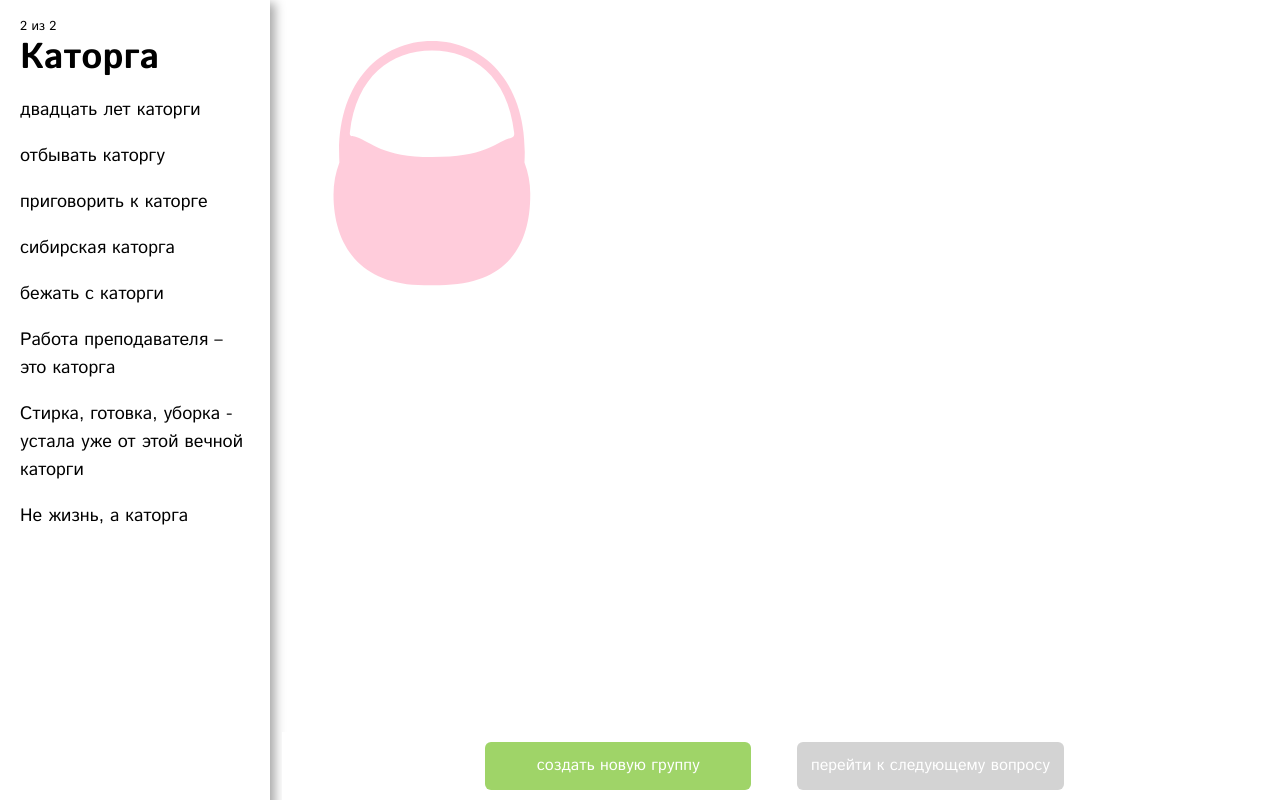
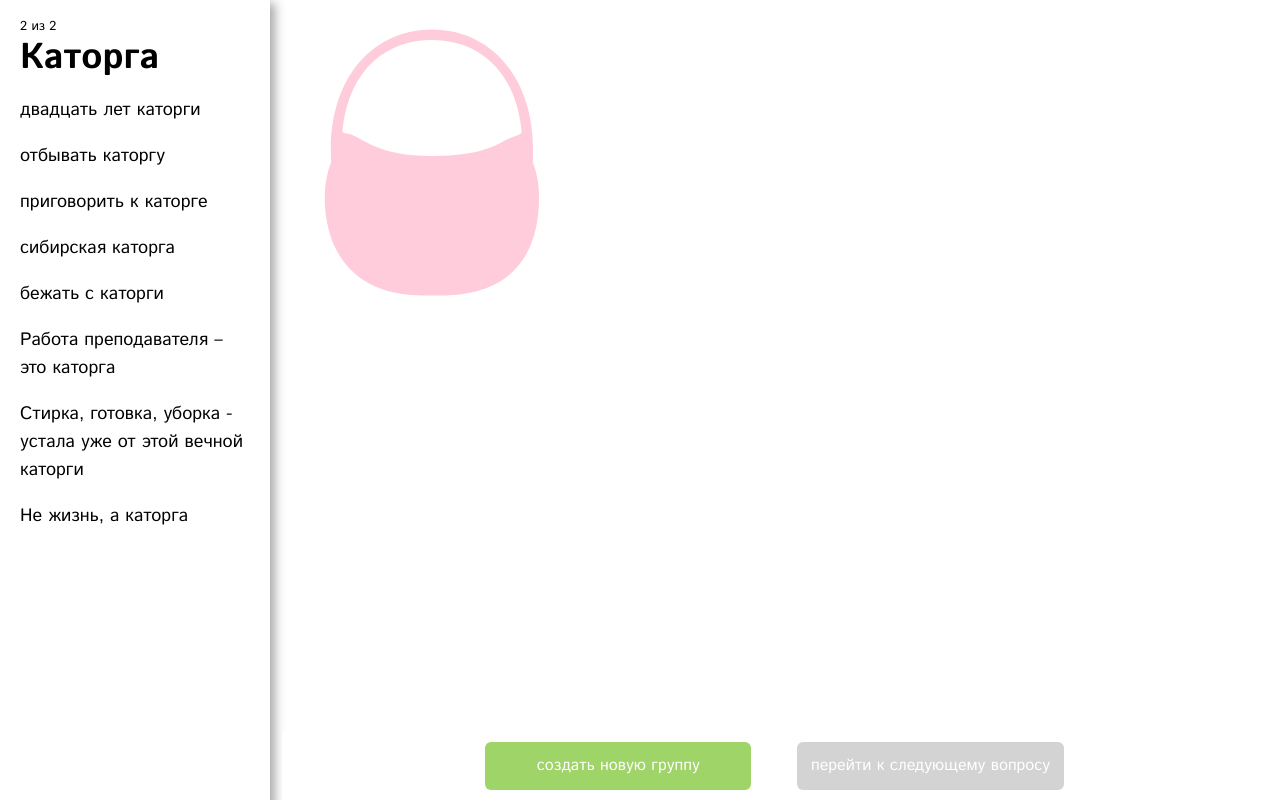
Before and after one commit to lopuhin/sense-grouping-survey, a Django app: page /group/00000000-0000-0000-0000-000000000001/ in a window 1280 px wide. Run offline with Django 3.2, Linux system fonts and the light colour scheme; data comes from the database, SQL or seed files in the repository; tables that the repository leaves empty hold one stand-in row (values such as "Sample post"); some libraries are stand-ins or nearby versions.

Commit message:
Small tweaks to remove "ears"

```diff
--- a/survey/static/survey/css/group.css
+++ b/survey/static/survey/css/group.css
@@ -22,7 +22,7 @@ span {
   min-height: 150px;
   background-image: url("/static/survey/img/iconbasket.svg");
   background-position: center;
-  background-size: contain;
+  background-size: cover;
   display: inline-block;
   border-radius: 50%;
 
@@ -32,10 +32,13 @@ span {
   min-width: 100px;
   min-height: 100px;
   margin: 30px;
+  max-width: 180px;
+  text-align: center;
 }
 .user_group .drag{
-  margin: 0 auto;
+  margin: 10px auto;
   font-size: 15px;
+  line-height: 15px;
 }
 .inline, #section, #groups, .user_group{
   display: inline-block;
```
